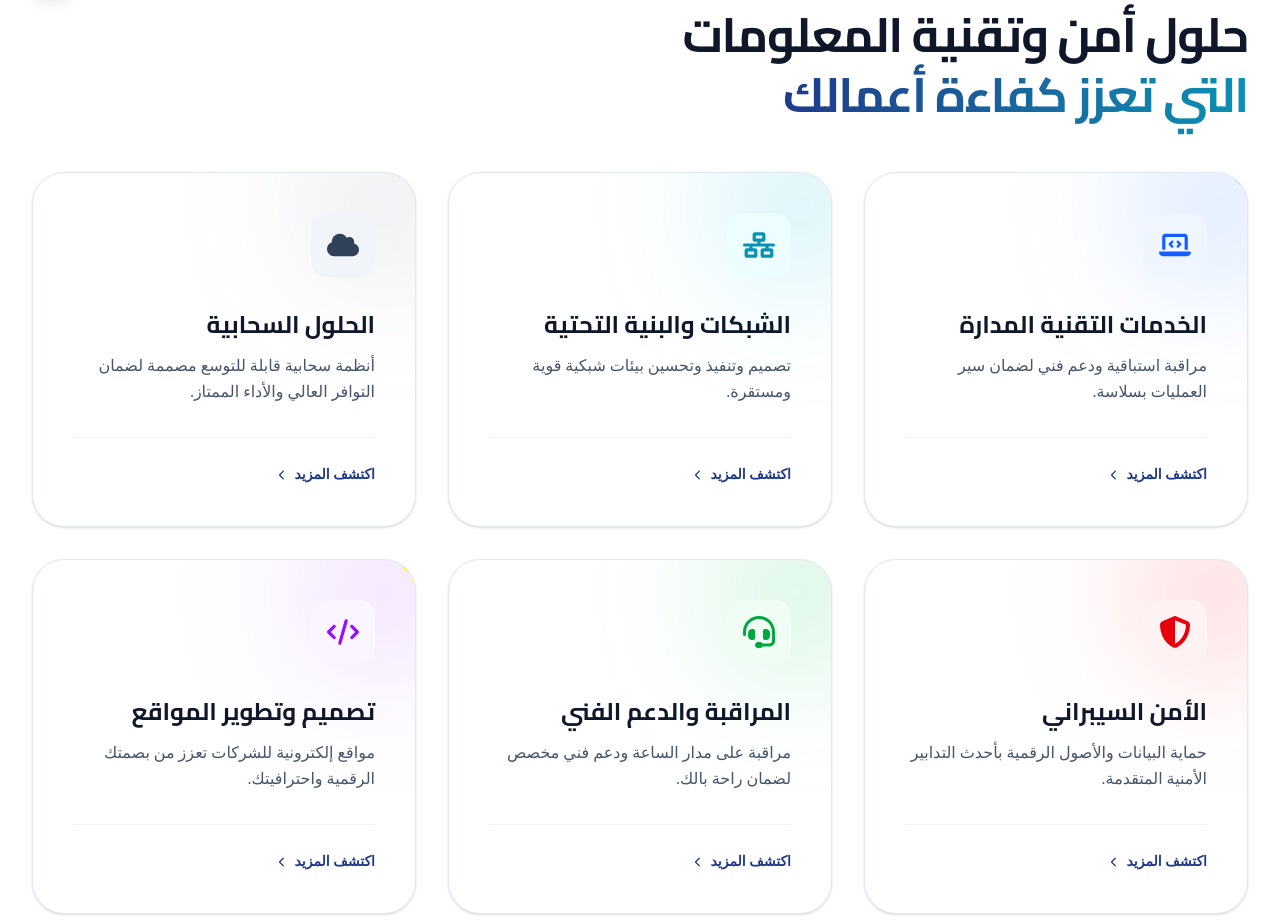
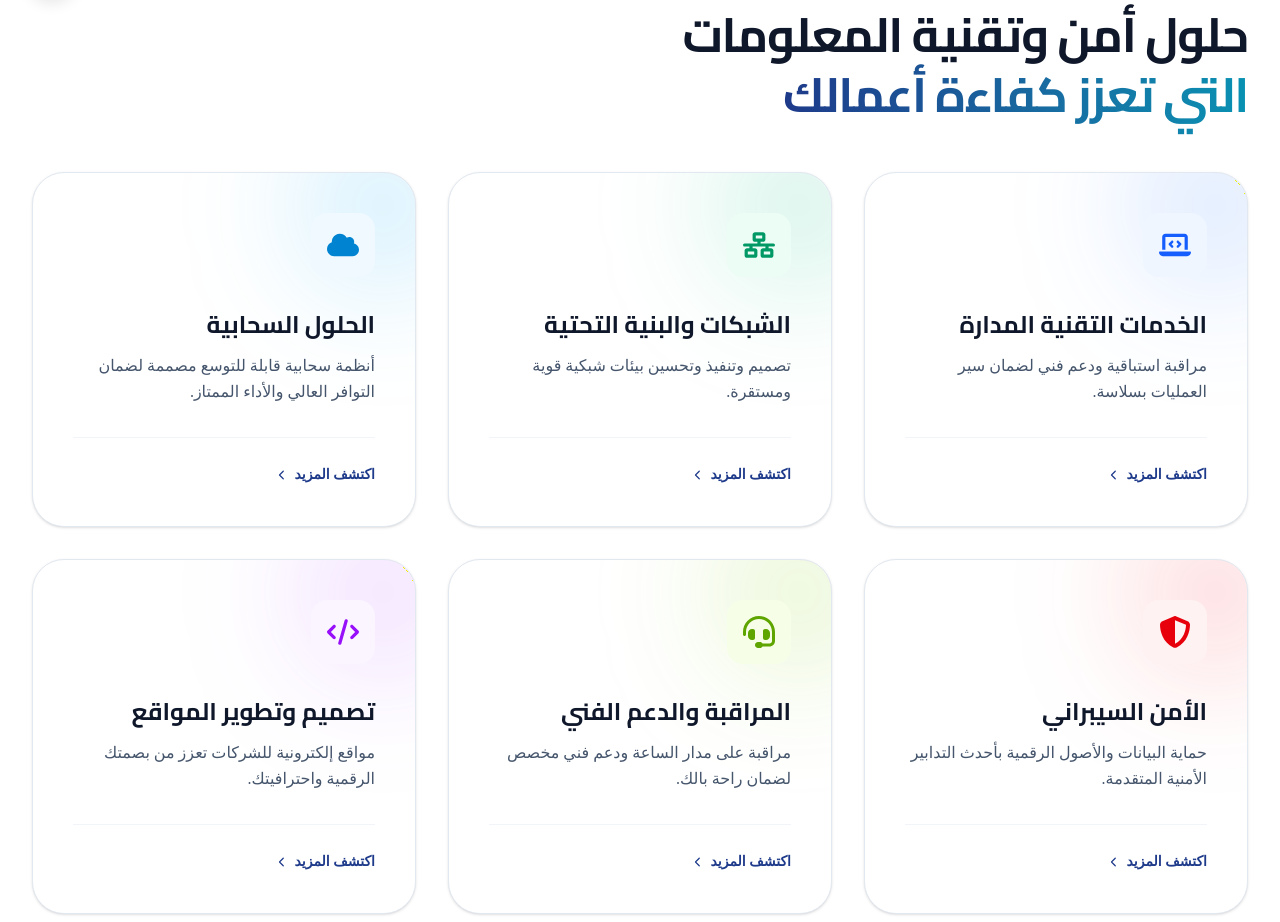
Before and after one commit to Tarek-Ali0/Valict, a Next.js app: page /ar in a window 1280 px wide. Shown: the part 780-1702 px from the top of the page. Built offline with nearby package versions, Linux system fonts and the light colour scheme; a web font is replaced by a local one.

Commit message:
Update colorMap with new color definitions

```diff
--- a/src/components/Services.tsx
+++ b/src/components/Services.tsx
@@ -34,12 +34,36 @@ const iconMap: { [key: number]: any } = {
 };
 
 const colorMap: { [key: number]: { bg: string; text: string; blob: string } } = {
-  0: { bg: "bg-blue-50 dark:bg-blue-950/30", text: "text-blue-600 dark:text-blue-400", blob: "bg-blue-500/20 dark:bg-blue-400/15" },
-  1: { bg: "bg-cyan-50 dark:bg-cyan-950/30", text: "text-valict-cyan", blob: "bg-cyan-500/20 dark:bg-cyan-400/15" },
-  2: { bg: "bg-slate-100 dark:bg-slate-800", text: "text-slate-700 dark:text-slate-300", blob: "bg-slate-500/15 dark:bg-slate-400/10" },
-  3: { bg: "bg-red-50 dark:bg-red-950/30", text: "text-red-600 dark:text-red-400", blob: "bg-red-500/20 dark:bg-red-400/15" },
-  4: { bg: "bg-green-50 dark:bg-green-950/30", text: "text-green-600 dark:text-green-400", blob: "bg-green-500/20 dark:bg-green-400/15" },
-  5: { bg: "bg-purple-50 dark:bg-purple-950/30", text: "text-purple-600 dark:text-purple-400", blob: "bg-purple-500/20 dark:bg-purple-400/15" }
+  0: {
+    bg: "bg-blue-50 dark:bg-blue-950/30",
+    text: "text-blue-600 dark:text-blue-400",
+    blob: "bg-blue-500/20 dark:bg-blue-400/15"
+  },
+  1: {
+    bg: "bg-emerald-50 dark:bg-emerald-950/30",
+    text: "text-emerald-600 dark:text-emerald-400",
+    blob: "bg-emerald-500/20 dark:bg-emerald-400/15"
+  },
+  2: {
+    bg: "bg-sky-50 dark:bg-sky-950/30",
+    text: "text-sky-600 dark:text-sky-400",
+    blob: "bg-sky-500/20 dark:bg-sky-400/15"
+  },
+  3: {
+    bg: "bg-red-50 dark:bg-red-950/30",
+    text: "text-red-600 dark:text-red-400",
+    blob: "bg-red-500/20 dark:bg-red-400/15"
+  },
+  4: {
+    bg: "bg-lime-50 dark:bg-lime-950/30",
+    text: "text-lime-600 dark:text-lime-400",
+    blob: "bg-lime-500/20 dark:bg-lime-400/15"
+  },
+  5: {
+    bg: "bg-purple-50 dark:bg-purple-950/30",
+    text: "text-purple-600 dark:text-purple-400",
+    blob: "bg-purple-500/20 dark:bg-purple-400/15"
+  }
 };
 
 const containerVariants: Variants = {
```
